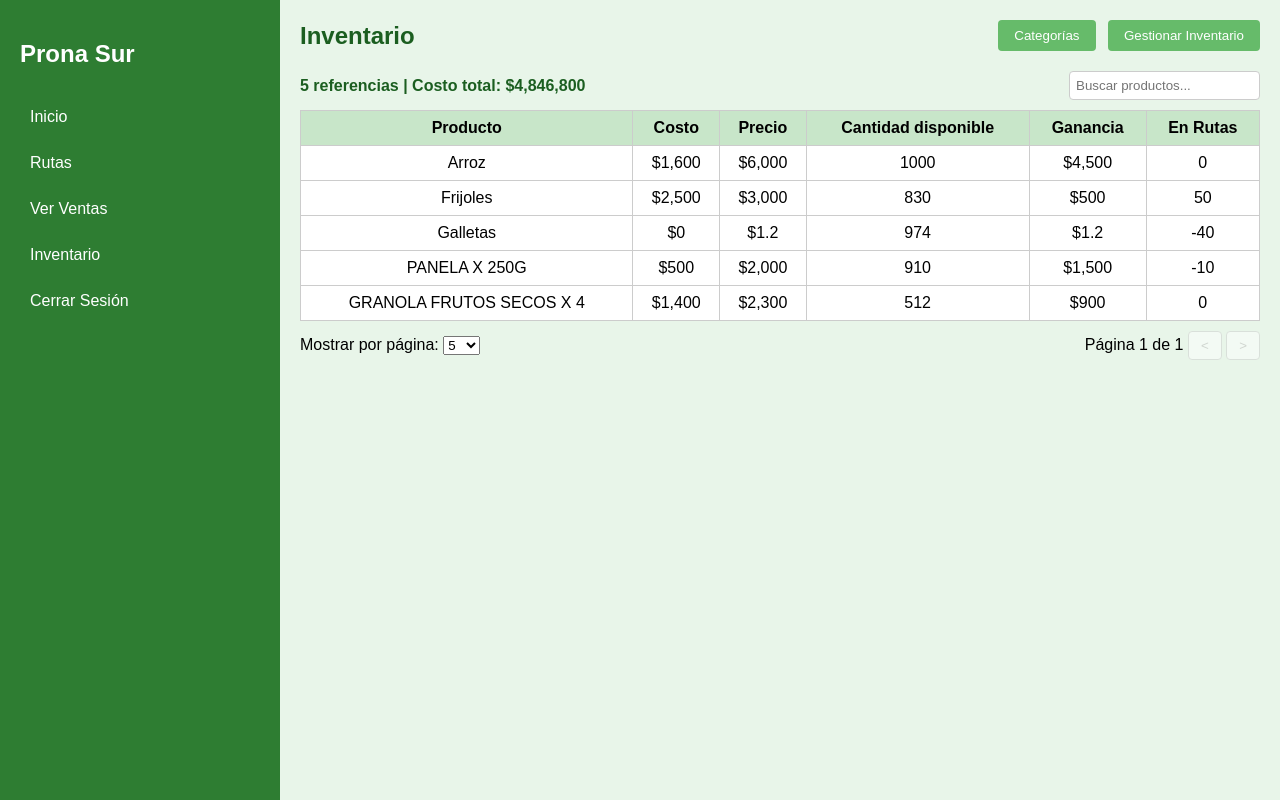
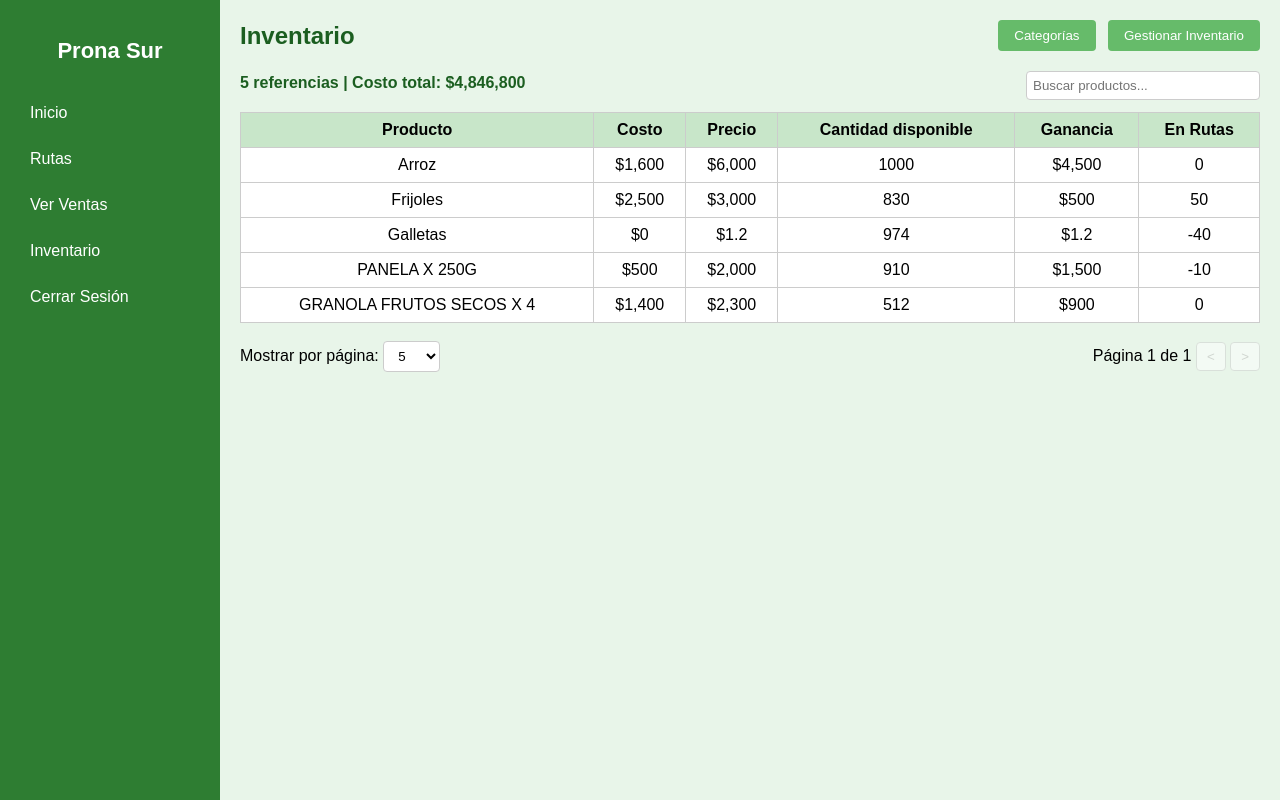
Before and after one commit to Jomago98-prog/Latin-model, a plain HTML site: page index.html in a window 1280 px wide. Drawn offline with Linux system fonts and the light colour scheme.

Commit message:
Update index.html

```diff
--- a/index.html
+++ b/index.html
@@ -15,14 +15,16 @@
       min-height: 100vh;
     }
     aside {
-      width: 240px;
+      width: 220px;
       background-color: #2e7d32;
       color: white;
       padding: 20px;
+      box-sizing: border-box;
     }
     aside h1 {
-      font-size: 24px;
+      font-size: 22px;
       margin-bottom: 30px;
+      text-align: center;
     }
     aside nav a {
       display: block;
@@ -39,6 +41,7 @@
       flex: 1;
       padding: 20px;
       background-color: #e8f5e9;
+      box-sizing: border-box;
     }
     header {
       display: flex;
@@ -66,16 +69,19 @@
       display: flex;
       justify-content: space-between;
       align-items: center;
-      margin-bottom: 10px;
+      margin-bottom: 12px;
+      flex-wrap: wrap;
     }
     .top-bar input {
       padding: 6px;
       border-radius: 4px;
       border: 1px solid #ccc;
+      width: 220px;
     }
     .stats {
       color: #1b5e20;
       font-weight: bold;
+      margin-bottom: 6px;
     }
     table {
       width: 100%;
@@ -94,17 +100,19 @@
       background-color: #f1f8e9;
     }
     .pagination {
-      margin-top: 10px;
+      margin-top: 12px;
       display: flex;
       justify-content: space-between;
       align-items: center;
+      flex-wrap: wrap;
     }
-    .pagination button {
-      padding: 6px 12px;
+    .pagination select, .pagination button {
+      padding: 6px 10px;
       border-radius: 4px;
       border: 1px solid #ccc;
       background-color: #fff;
       cursor: pointer;
+      margin-top: 6px;
     }
     .pagination button:disabled {
       opacity: 0.5;
@@ -192,8 +200,8 @@
 
     function render() {
       const filtered = data.filter(item => item.producto.toLowerCase().includes(search.toLowerCase()));
-      const totalPages = Math.ceil(filtered.length / perPage);
-      if (page > totalPages) page = totalPages || 1;
+      const totalPages = Math.ceil(filtered.length / perPage) || 1;
+      if (page > totalPages) page = totalPages;
 
       const start = (page - 1) * perPage;
       const end = start + perPage;
@@ -213,7 +221,7 @@
       const costoTotal = filtered.reduce((sum, item) => sum + (item.costo * item.cantidad), 0);
 
       currentPageSpan.textContent = page;
-      totalPagesSpan.textContent = totalPages || 1;
+      totalPagesSpan.textContent = totalPages;
       totalRefsSpan.textContent = filtered.length;
       totalCostSpan.textContent = costoTotal.toLocaleString();
 
```
